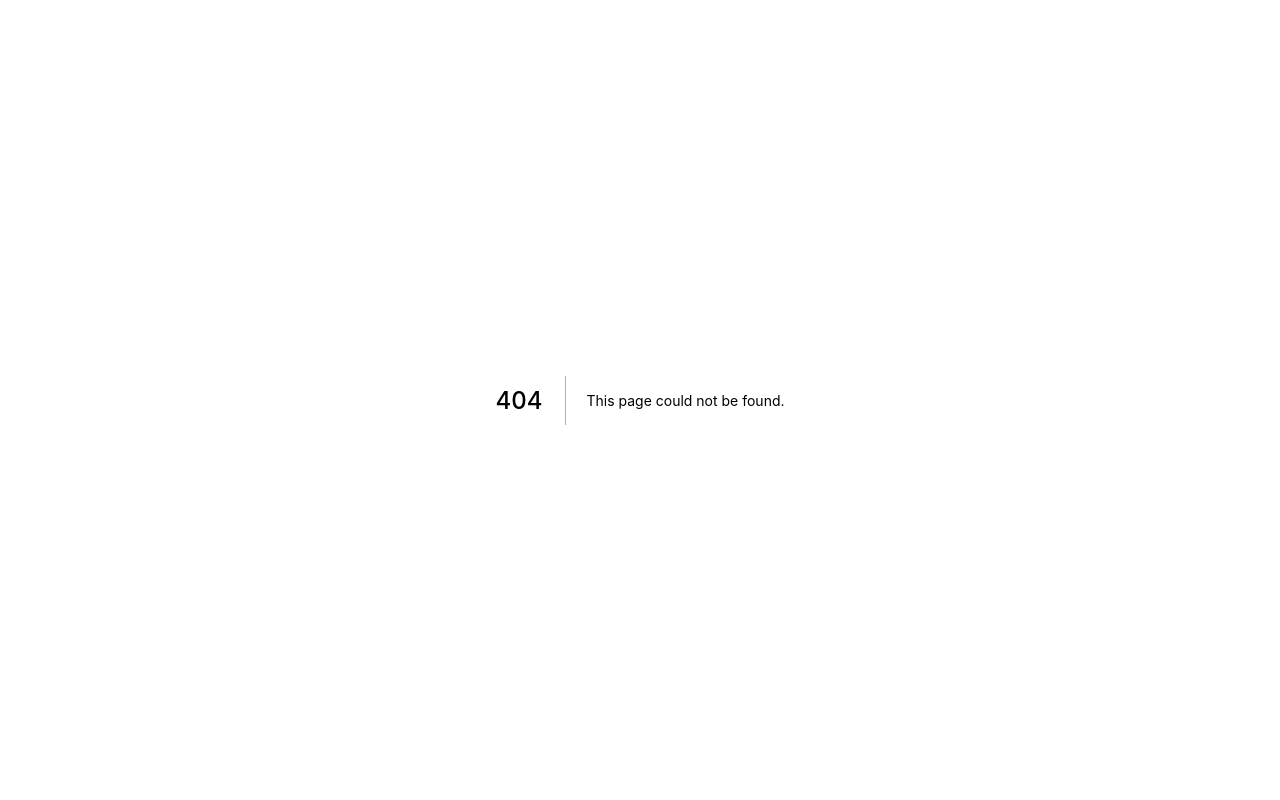
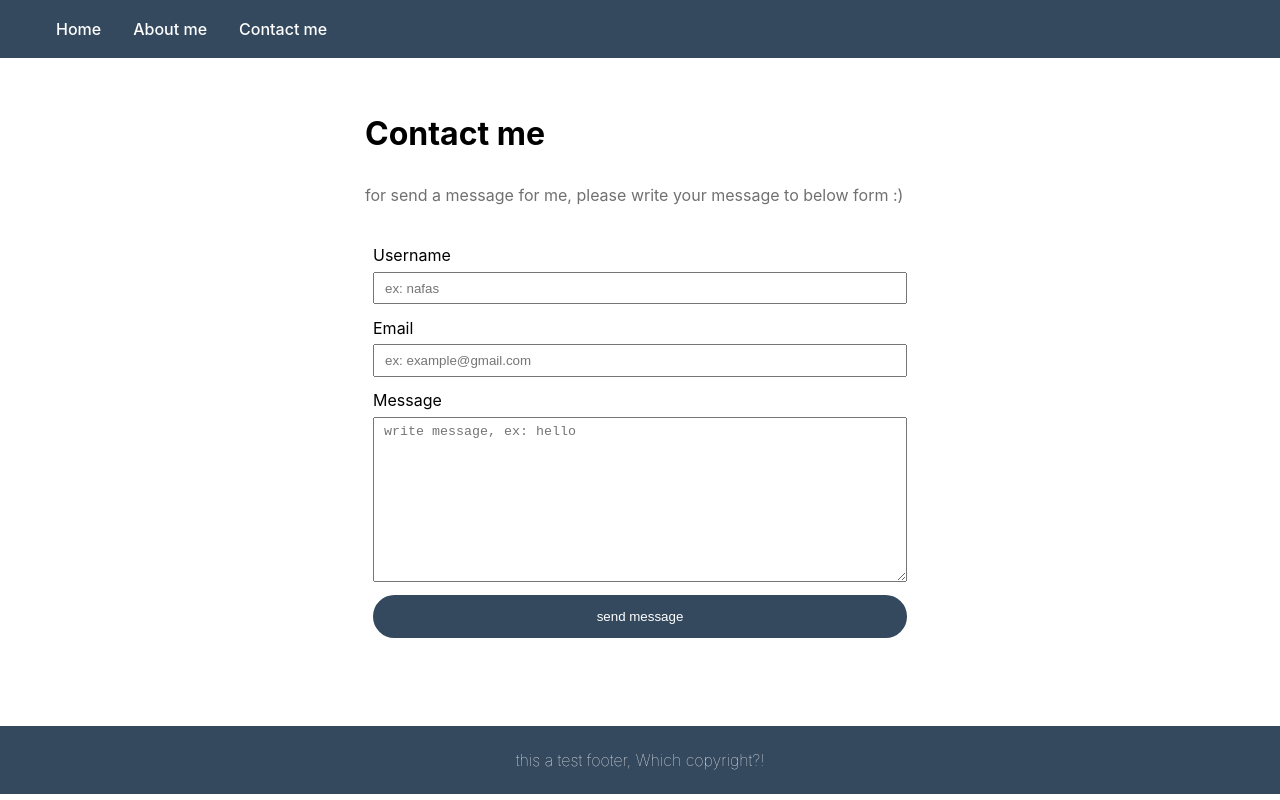
Before and after one commit to nafasebra/first-nextapp, a Next.js app: page /contact in a window 1280 px wide. Before the commit this address had no page. Built offline with nearby package versions, Linux system fonts and the light colour scheme.

Commit message:
add about and contact page in git

```diff
--- /dev/null
+++ b/pages/contact.js
@@ -0,0 +1,53 @@
+// my-domain.com/about
+
+import React from 'react'
+import Head from 'next/head'
+import Image from 'next/image'
+import Link from 'next/link'
+
+function contact() {
+    return (
+        <div className="container">
+            <Head>
+                <title>First next app</title>
+                <meta name="description" content="Generated by create next app" />
+                <link rel="icon" href="/favicon.ico" />
+            </Head>
+
+            <nav className="nav">
+                <ul className="ul-nav">
+                    <li><Link href="/">Home</Link></li>
+                    <li><Link href="/about">About me</Link></li>
+                    <li><Link href="/contact">Contact me</Link></li>
+                </ul>
+            </nav>
+
+            <main className="post-container">
+                <div className="main-post">
+                    <h3 className="head-text">Contact me</h3>
+                    <p className="text-body">
+                        for send a message for me, please write your message to below form :)
+                    </p>
+
+                    <div className="form-container">
+                        <form action="">
+                            <label htmlFor="name">Username</label>
+                            <input type="text" id="name" placeholder="ex: nafas"/>
+                            <label htmlFor="email">Email</label>
+                            <input type="email" id="email" placeholder="ex: example@gmail.com"/>
+                            <label htmlFor="message">Message</label>
+                            <textarea cols="30" rows="10" id="message" placeholder="write message, ex: hello"></textarea>
+                            <button className="btn-dark">send message</button>
+                        </form>
+                    </div>
+                </div>
+            </main>
+
+            <footer className="footer">
+                <p className="text-center"> this a test footer, Which copyright?! </p>
+            </footer>
+        </div>
+    )
+}
+
+export default contact;
```
Also changed, not shown: pages/about.js (added, +50 -0 lines).
